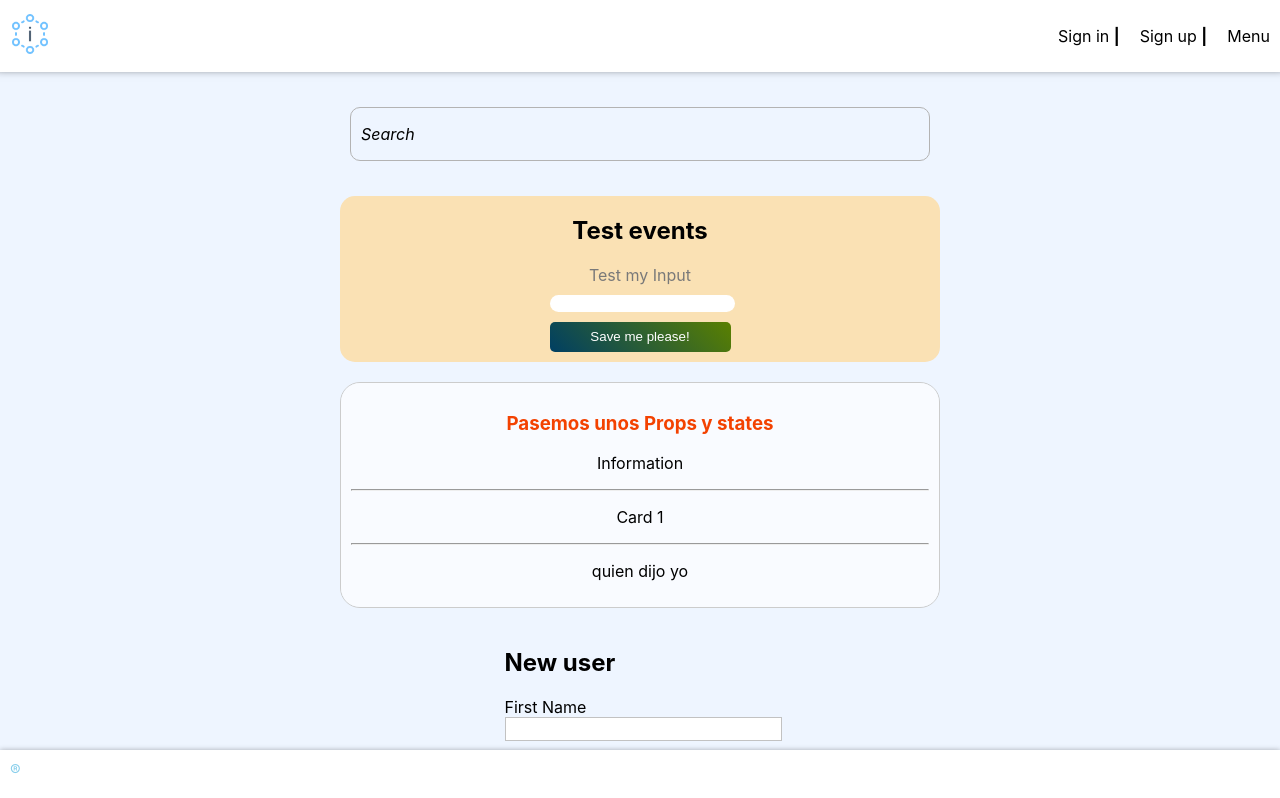
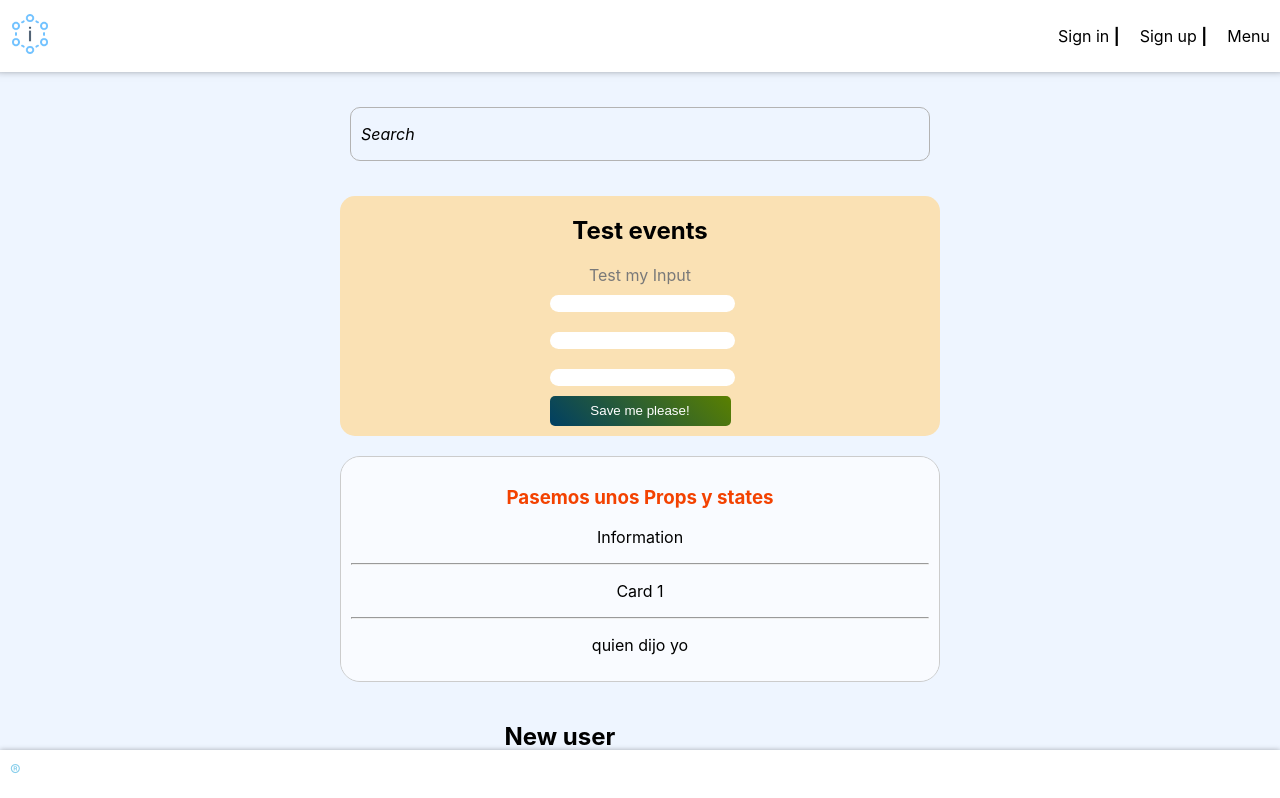
Before and after one commit to Danielprotr/propstating, a React (Create React App) app: page / in a window 1280 px wide. Shown: the top 798 px of the page. Built offline with nearby package versions, Linux system fonts and the light colour scheme.

Commit message:
status event tests

```diff
--- a/src/components/Event.js
+++ b/src/components/Event.js
@@ -4,10 +4,16 @@ import './styles/Event.css'
 
 export class Event extends Component {
 
+    state = {};
+
     handleChange = e =>{
-        console.log({
+        /* console.log({
             name: e.target.name,
             value: e.target.value,
+        }); */
+
+        this.setState({
+            [e.target.name]: e.target.value
         });
     }
 
@@ -35,7 +41,21 @@ export class Event extends Component {
                         className="test_input"
                         onChange={this.handleChange}
                         type="text"
-                        name="textoInputiado"/>
+                        name="input 1"
+                        value={this.state.input1}
+                    />
+                    <br/>
+                    <input
+                        className="test_input"
+                        onChange={this.handleChange}
+                        type="text"
+                        name="input 2"/>
+                    <br/>
+                        <input
+                        className="test_input"
+                        onChange={this.handleChange}
+                        type="text"
+                        name="input 3"/>
                     <button
                         className="test_btn"
                         /* type="button" */
```
